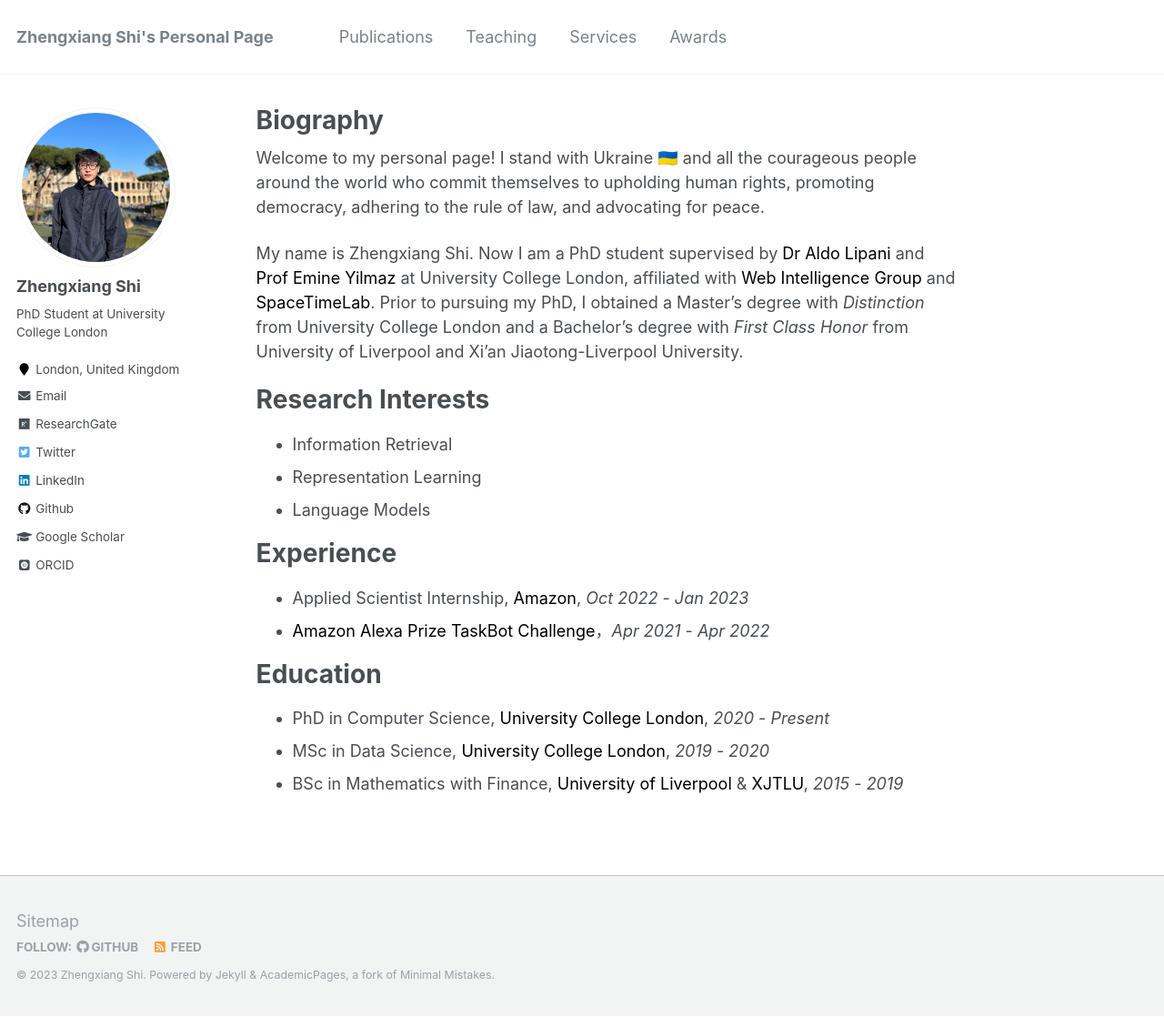
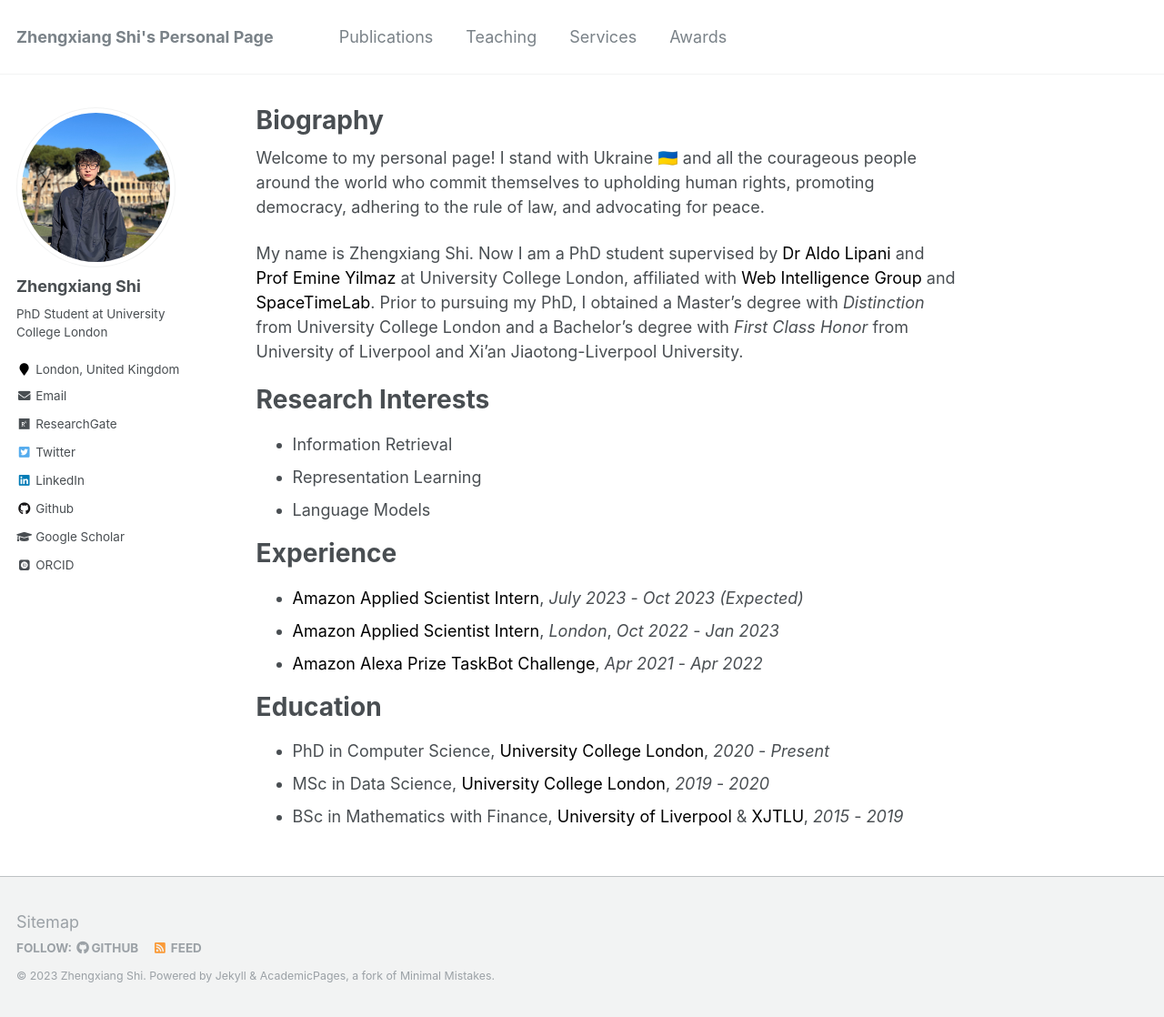
Before and after one commit to ZhengxiangShi/zhengxiangshi.github.io, a Jekyll site: the page built from _pages/about.md, in a window 1280 px wide and 1118 px high. Shown: the whole window at 91% size. Built offline with Jekyll 4.4.1, drawn with Linux system fonts in a browser that asks for light colours; emoji names are drawn with the system emoji font; some web fonts are replaced.

Commit message:
update about

```diff
--- a/_pages/about.md
+++ b/_pages/about.md
@@ -46,8 +46,9 @@ Research Interests
 
 Experience
 ======
-- Applied Scientist Internship, <a href="https://www.amazon.science/author/zhengxiang-shi" style="color:black">Amazon</a>, *Oct 2022* - *Jan 2023*
-- <a href="https://www.amazon.science/academic-engagements/ten-university-teams-selected-to-participate-in-alexa-prize-taskbot-challenge" style="color:black">Amazon Alexa Prize TaskBot Challenge</a>，*Apr 2021* - *Apr 2022*
+- <a href="https://www.amazon.science/author/zhengxiang-shi" style="color:black">Amazon Applied Scientist Intern</a>, *July 2023* - *Oct 2023 (Expected)*
+- <a href="https://www.amazon.science/author/zhengxiang-shi" style="color:black">Amazon Applied Scientist Intern</a>, *London*, *Oct 2022* - *Jan 2023*
+- <a href="https://www.amazon.science/academic-engagements/ten-university-teams-selected-to-participate-in-alexa-prize-taskbot-challenge" style="color:black">Amazon Alexa Prize TaskBot Challenge</a>, *Apr 2021* - *Apr 2022*
 <!-- - Alexa Prize TaskBot Challenge, <a href="https://www.amazon.science/academic-engagements/ten-university-teams-selected-to-participate-in-alexa-prize-taskbot-challenge" style="color:black">Amazon Alexa Prize TaskBot Challenge</a>, *May 2021 - May 2022* -->
 
 Education
```
